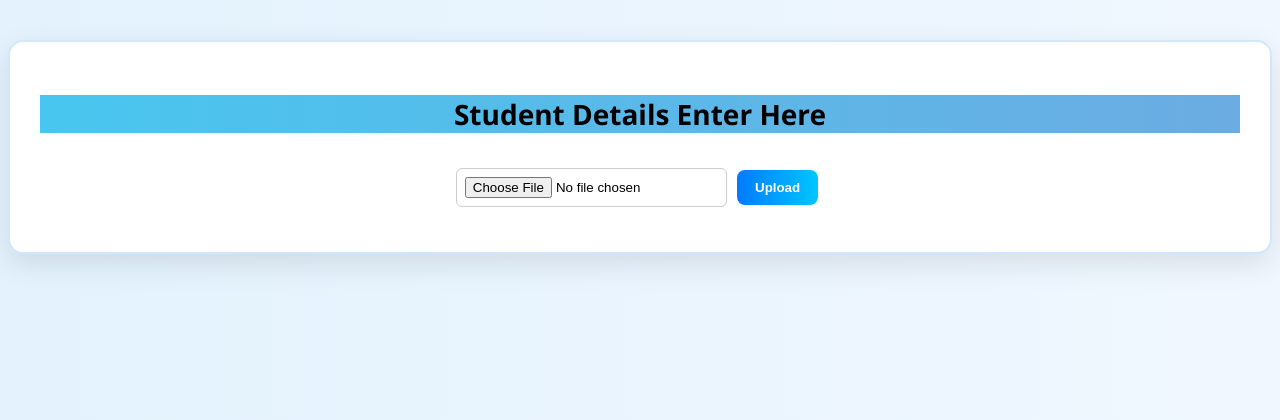
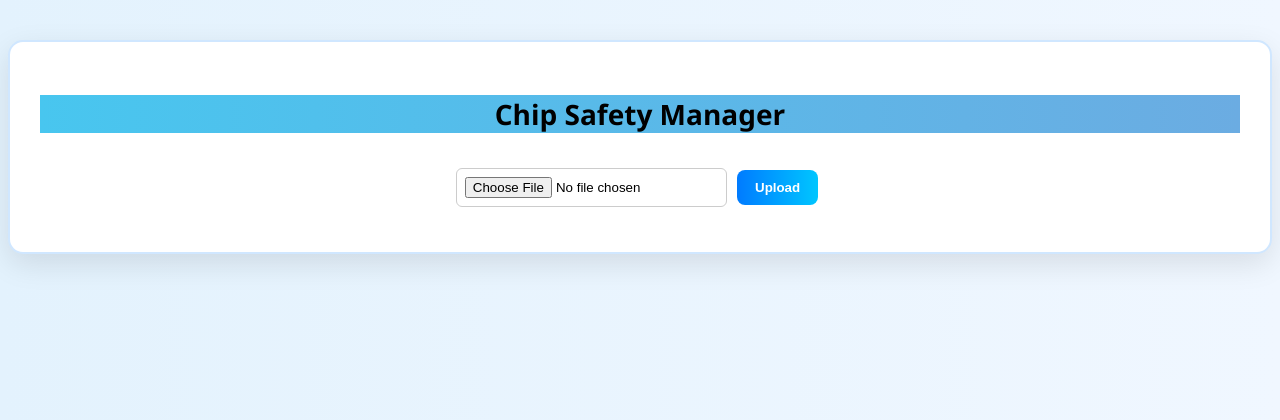
Before and after one commit to Saisreegit/chipsafety, a Flask app: page / in a window 1280 px wide. Shown: the top 420 px of the page. Run offline with Flask 3, Linux system fonts and the light colour scheme; parts of the project's set-up code (start-up, migrations or seed data) failed here and were passed over.

Commit message:
index.html

```diff
--- a/templates/index.html
+++ b/templates/index.html
@@ -131,7 +131,7 @@
 </head>
 <body>
   <div class="container">
-    <h2>Student Details Enter Here</h2>
+    <h2>Chip Safety Manager</h2>
     <form id="uploadForm">
       <input type="file" id="fileInput" accept=".xlsx, .xls" required />
       <button type="submit">Upload</button>
```
